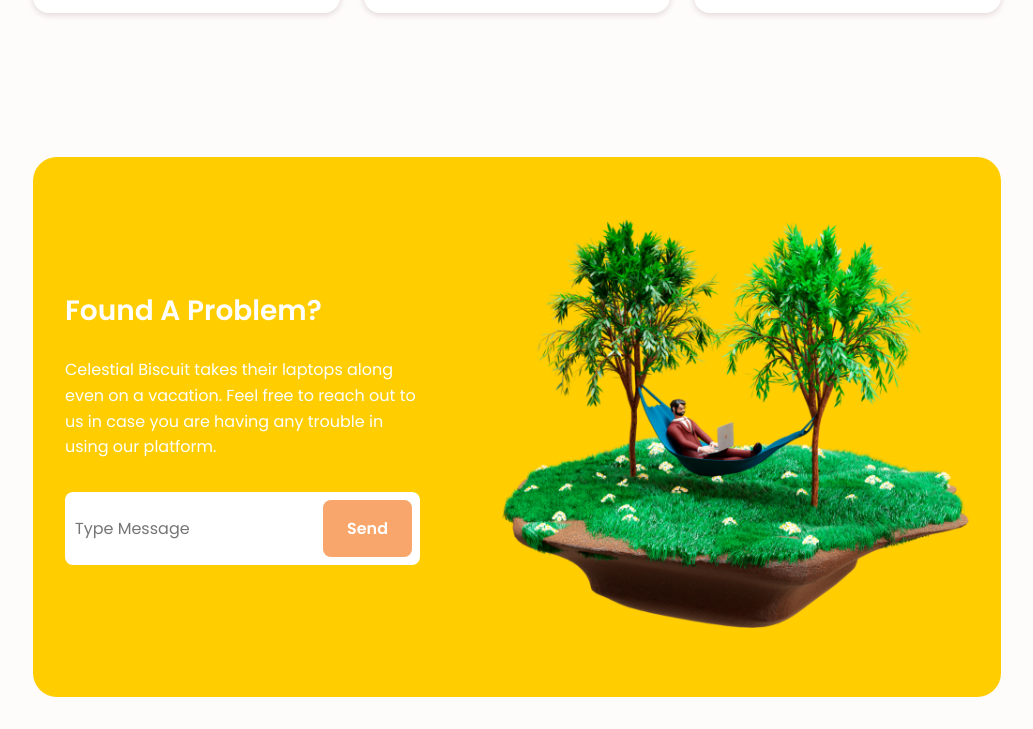
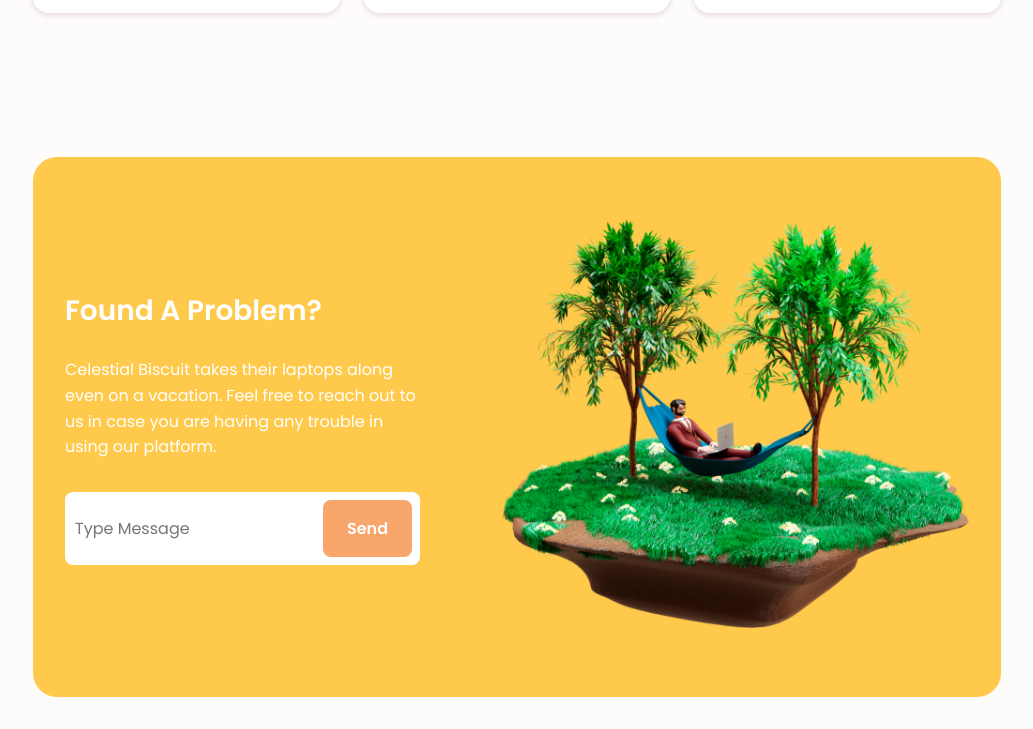
Before and after one commit to Nishtha0801/Negozio-AI, a plain HTML site: page View/landingpage.ejs in a window 1280 px wide. Shown: the part 1770-2499 px from the top of the page, without its empty margins (123-1156 px from the left). Drawn offline with nearby package versions, Linux system fonts and the light colour scheme; files that its build step writes are made by us from their sources; files whose address does not match are found by name.

Commit message:
Setting the color theme

```diff
--- a/public/css/styles.css
+++ b/public/css/styles.css
@@ -8,7 +8,7 @@
   /*========== Colors ==========*/
   --first-color: #F9A66C;
   --first-color-alt: #0E4F85;
-  --first-color-send: #ffcd00;
+  --first-color-send: #ffc94b;
   --title-color: #4A6163;
   --text-color: #5B5757;
   --text-color-light: #8F8A8A;
```
